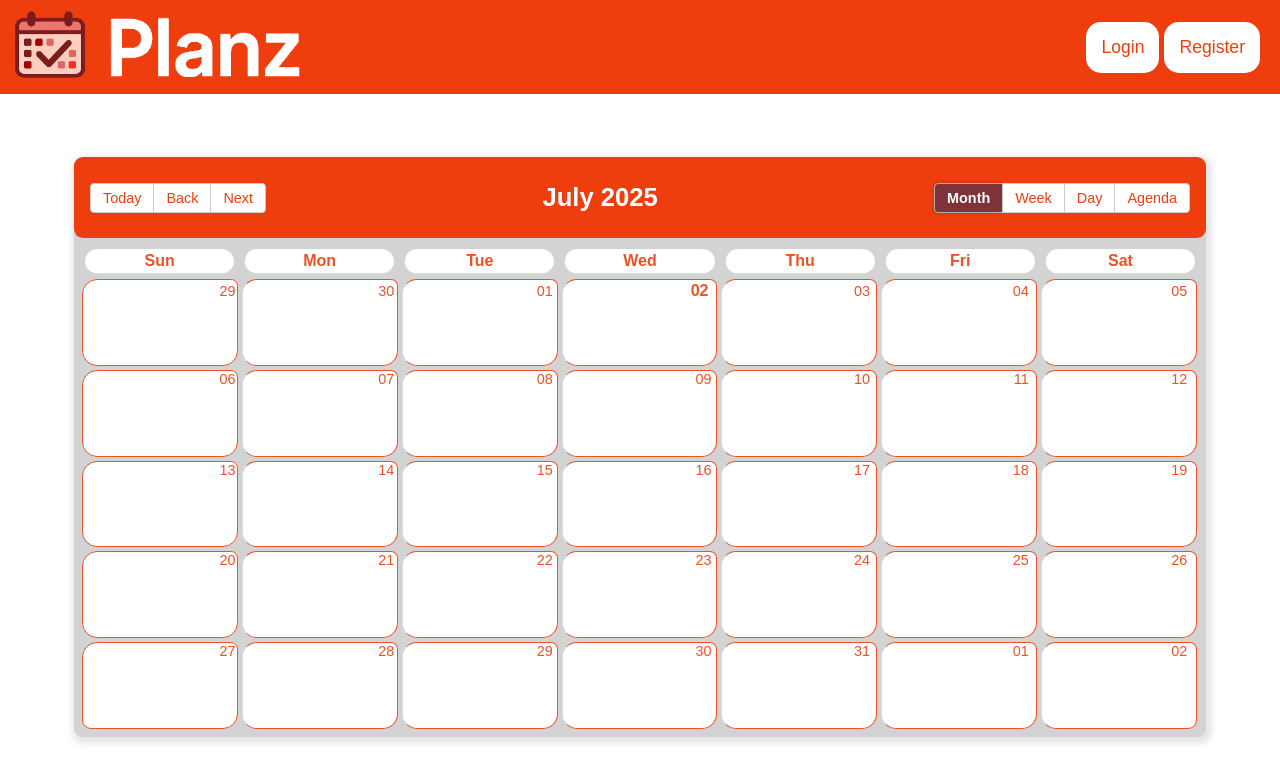
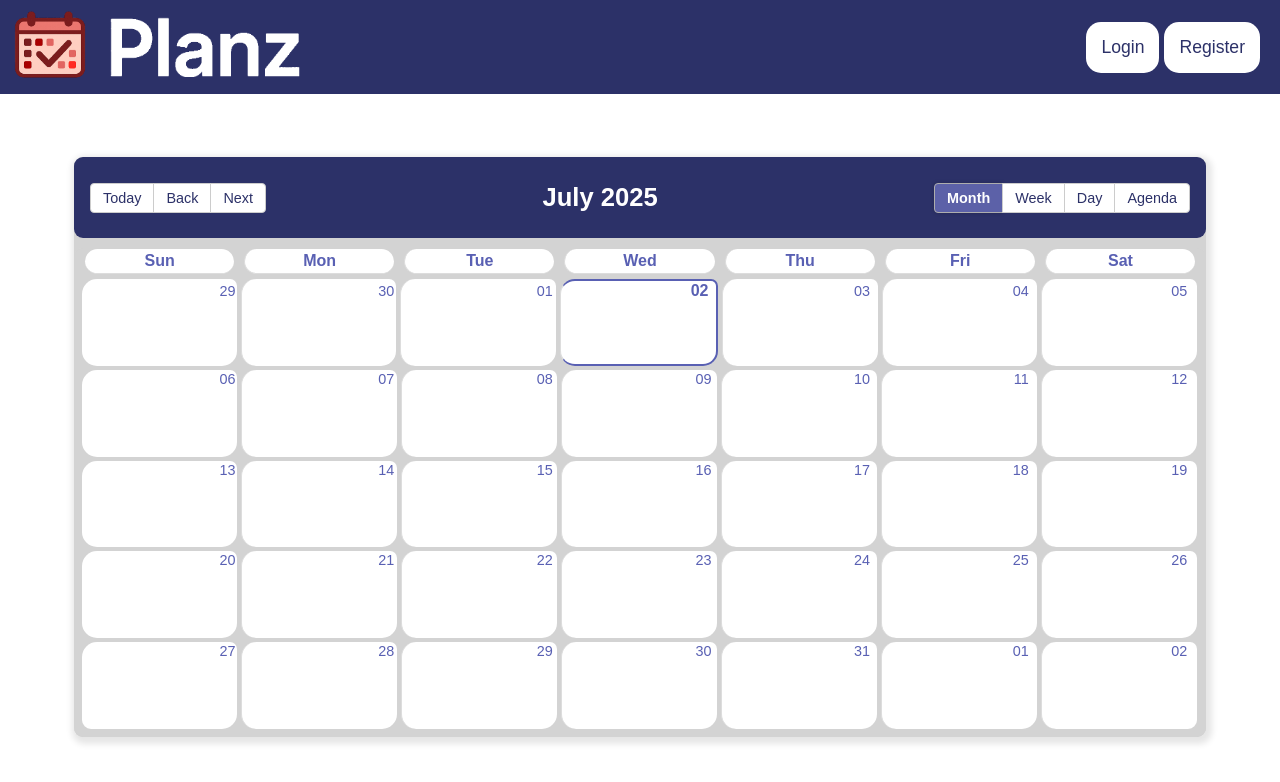
Before and after one commit to LaneLR/calendar-app, a Next.js app: page / in a window 1280 px wide. Shown: the top 782 px of the page. Built offline with nearby package versions, Linux system fonts and the light colour scheme; no server answers.

Commit message:
adjust styles, fix missed style changes from last commit

```diff
--- a/src/app/globals.css
+++ b/src/app/globals.css
@@ -24,27 +24,27 @@ body {
 :root {
   --color-page-bg: #fff;
 
-  --color-toolbar-bg: #ef3e0e;
+  --color-toolbar-bg: #2C3168;
   --color-toolbar-button: rgb(255, 255, 255);
-  --color-toolbar-button-hover: rgba(79, 45, 80, 0.692);
-  --color-toolbar-button-active: rgba(79, 45, 80, 0.692);
+  --color-toolbar-button-hover: rgba(44, 49, 104, 0.692);
+  --color-toolbar-button-active: rgba(113, 120, 197, 0.692);
   --color-toolbar-label: #fff;
-  --color-toolbar-text: #ef3e0e;
+  --color-toolbar-text: #2C3168;
 
-  --color-modal-button: #ef3e0e;
+  --color-modal-button: #2C3168;
   --color-modal-text: #fff;
-  --color-modal-button-hover: #a33718;
+  --color-modal-button-hover: #1c2050;
 
   --color-header-button: #fff;
-  --color-header-text: #ef3e0e;
-  --color-header-button-hover: #a33718;
+  --color-header-text: #2C3168;
+  --color-header-button-hover: #1c2050;
   --color-header-text-hover: #fff;
 
   --color-calendar-bg: #d3d3d3;
-  --color-calendar-border: #ee5126;
+  --color-calendar-border: #5960b3;
   --color-calendar-numbers: #ffffff;
 
-  --color-event-bg: #ef3e0e;
+  --color-event-bg: #2C3168;
   --color-event-text: #fff;
 
   --color-today-border: #007bff;
--- a/src/styles/_custom-calendar.scss
+++ b/src/styles/_custom-calendar.scss
@@ -57,7 +57,6 @@
   border-top-right-radius: 7px;
   max-width: none;
   height: 100%;
-  border: 1px solid var(--color-calendar-border);
 }
 
 .rbc-date-cell {
```
